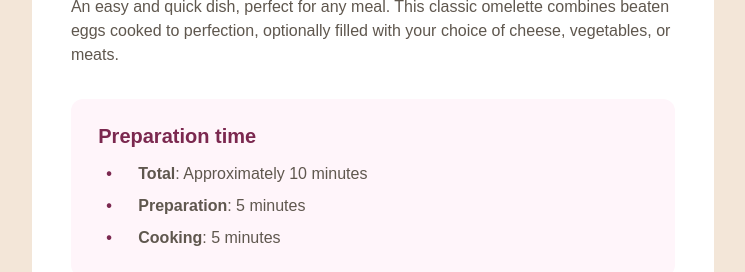
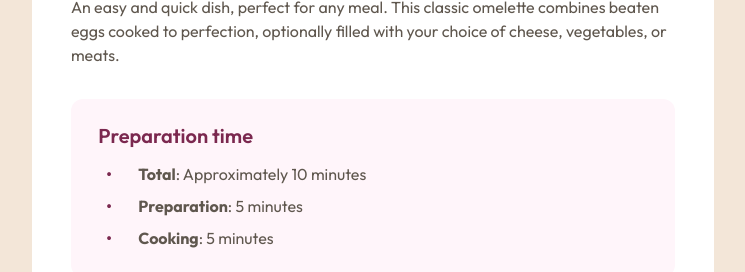
Before and after one commit to levivc/fm-recipe-page, a plain HTML site: page index.html in a window 1280 px wide. Shown: the part 528-800 px from the top of the page, without its empty margins (267-1012 px from the left). Drawn offline with Linux system fonts and the light colour scheme; the site is published under a folder, as on GitHub Pages, so addresses that start at the root find nothing.

Commit message:
changed font path to relative

```diff
--- a/css/style.css
+++ b/css/style.css
@@ -1,13 +1,13 @@
 @font-face {
     font-family: "Outfit";
-    src: url("/assets/fonts/outfit/Outfit-VariableFont_wght.ttf") format("truetype");
+    src: url("../assets/fonts/outfit/Outfit-VariableFont_wght.ttf") format("truetype");
     font-style: normal;
     font-weight: 100 900;
 }
 
 @font-face {
     font-family: "Young-Serif";
-    src: url("/assets/fonts/young-serif/YoungSerif-Regular.ttf") format("truetype");
+    src: url("../assets/fonts/young-serif/YoungSerif-Regular.ttf") format("truetype");
     font-style: normal;
     font-weight: 400;
 }
```
